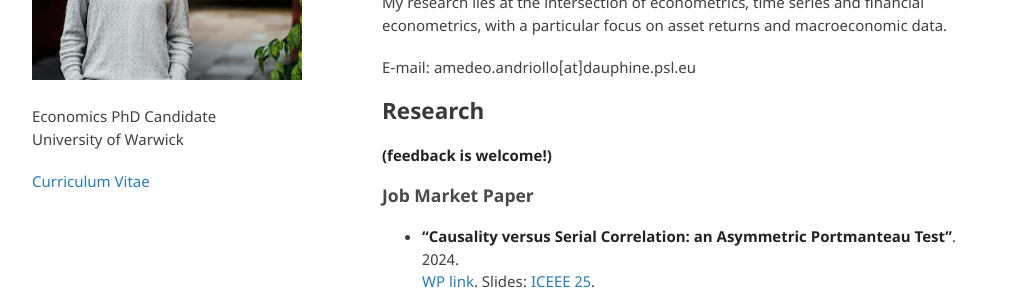
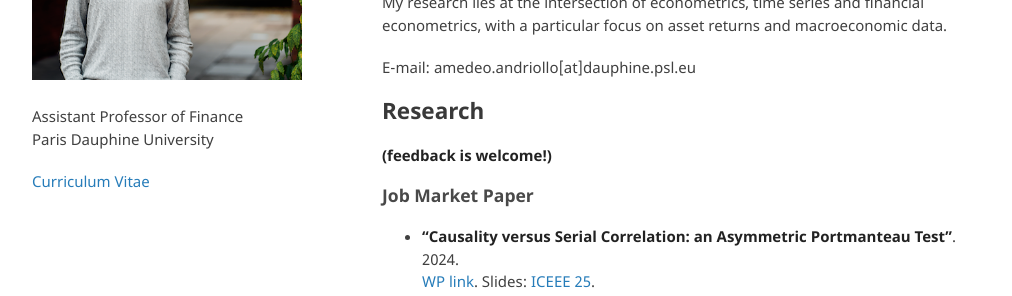
Before and after one commit to amandri/amandri.github.io, a Jekyll site: the page built from index.md, in a window 1280 px wide. Shown: the part 219-515 px from the top of the page, without its empty margins (133-1145 px from the left). Built offline with Jekyll 4.4.1, drawn with Linux system fonts in a browser that asks for light colours; the repository's description, which GitHub fills in, is left out; our own code applies the rules of GitHub Pages for plain Markdown files.

Commit message:
Update default.html

```diff
--- a/_layouts/default.html
+++ b/_layouts/default.html
@@ -28,7 +28,7 @@
 
         <p>{{site.description | default: site.github.project_tagline }}</p>
 
-	<p class="view">Economics PhD Candidate<br> University of Warwick</p>
+	<p class="view">Assistant Professor of Finance<br> Paris Dauphine University</p>
 
 	<p class="view">  <a href="assets/pdf/CV_andriollo.pdf">Curriculum Vitae </a> </p>
 
```
